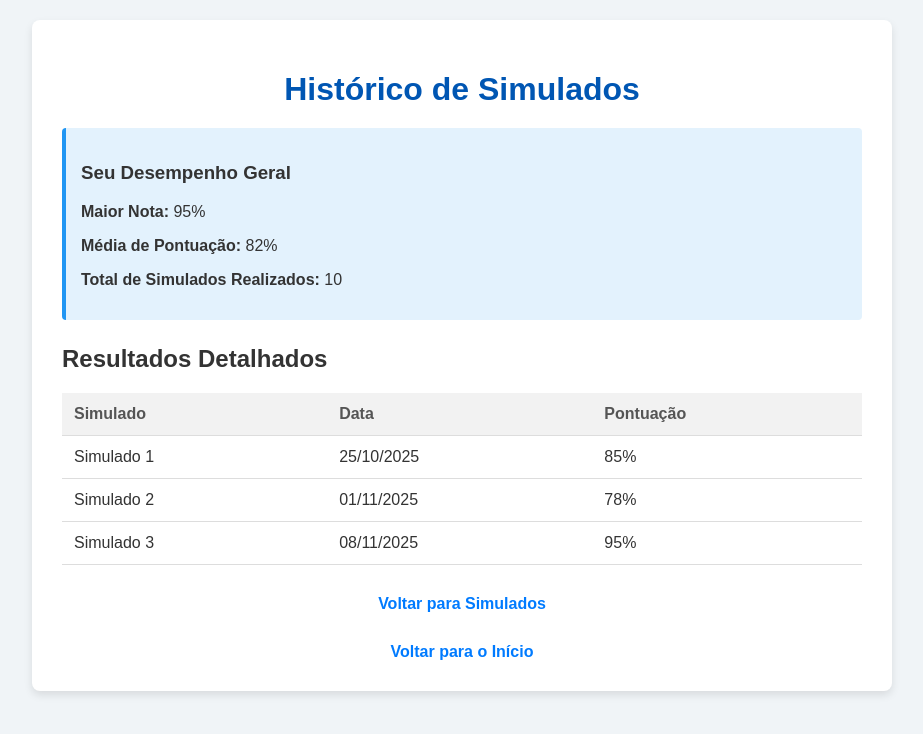
After one commit to nataliaberbetviana/simulados-api, a Flask app: page /historico in a window 1280 px wide. The commit adds this page. Shown: the top 734 px of the page, without its empty margins (178-1101 px from the left). Run offline with Flask 3, Linux system fonts and the light colour scheme.

Commit message:
feat(simulados): Implementa arquitetura modular e rotas dinâmicas

```diff
--- a/app.py
+++ b/app.py
@@ -1,10 +1,67 @@
-# app.py
-from flask import Flask, render_template
+import importlib
+from flask import Flask, render_template, request, session, redirect, url_for
+from dados.simulados import SIMULADOS_DISPONIVEIS
+import os
+import uuid
 
-# Initialize the Flask application
+# Define a chave secreta para usar as sessões
+# Isso é obrigatório para usar 'session'
 app = Flask(__name__)
+app.secret_key = os.environ.get('SECRET_KEY', str(uuid.uuid4()))
 
-# Define a route for the home page
+# --- ROTAS PRINCIPAIS ---
+
+# Rota para a página inicial
 @app.route('/')
 def home():
     return render_template('home.html')
+
+# Rota para o índice de simulados (lista de opções)
+@app.route('/simulados')
+def simulados():
+    # Envia a lista de índice para o template (simulados.html)
+    return render_template('simulados.html', simulados_disponiveis=SIMULADOS_DISPONIVEIS)
+
+# Rota dinâmica para fazer um simulado específico
+@app.route('/simulado/<int:id_do_simulado>', methods=['GET'])
+def fazer_simulado(id_do_simulado):
+    # 1. Encontra o simulado no índice (dados/simulados.py)
+    simulado_info = next((s for s in SIMULADOS_DISPONIVEIS if s["id"] == id_do_simulado), None)
+
+    if simulado_info is None:
+        return "Simulado não encontrado!", 404
+
+    try:
+        # 2. IMPORTA O MÓDULO CORRETO DINAMICAMENTE
+        # Ex: importa o módulo 'dados.simulado_1'
+        modulo_simulado = importlib.import_module(f"dados.{simulado_info['arquivo']}")
+
+        # 3. Pega os dados brutos (DADOS_SIMULADO) de dentro do módulo
+        simulado_data = modulo_simulado.DADOS_SIMULADO
+
+    except ImportError:
+        return f"Erro: Arquivo de dados para o simulado {id_do_simulado} não encontrado.", 500
+    except AttributeError:
+        return f"Erro: Variável DADOS_SIMULADO não encontrada no arquivo {simulado_info['arquivo']}.py.", 500
+
+    # Por enquanto, apenas exibimos o título e as questões para teste
+    return render_template('fazer_simulado.html', simulado=simulado_data)
+
+# Rota de materiais
+@app.route('/materiais')
+def materiais():
+    return render_template('materiais.html')
+
+# Rota de links
+@app.route('/links')
+def links():
+    return render_template('links.html')
+
+# Rota de histórico
+@app.route('/historico')
+def historico():
+    # Futuramente, você passará o histórico salvo aqui
+    return render_template('historico.html')
+
+if __name__ == '__main__':
+    app.run(debug=True)
--- /dev/null
+++ b/dados/simulados.py
@@ -0,0 +1,17 @@
+# Arquivo: dados/simulados.py
+# Este arquivo funciona como um índice para todos os simulados disponíveis.
+# Ele NÃO contém as questões completas.
+
+SIMULADOS_DISPONIVEIS = [
+    {
+        "id": 1,
+        "titulo": "Simulado 1: Fundamentos da Nuvem AWS",
+        "arquivo": "simulado_1"  # Nome do arquivo a ser importado dinamicamente
+    },
+    {
+        "id": 2,
+        "titulo": "Simulado 2: Serviços Essenciais AWS",
+        "arquivo": "simulado_2"  # Nome do arquivo a ser importado dinamicamente
+    },
+    # Adicione mais simulados aqui conforme você cria os arquivos correspondentes
+]
--- /dev/null
+++ b/templates/historico.html
@@ -0,0 +1,105 @@
+<!DOCTYPE html>
+<html lang="pt-br">
+<head>
+    <meta charset="UTF-8">
+    <title>Histórico de Simulados</title>
+    <style>
+        body {
+            font-family: sans-serif;
+            margin: 0;
+            padding: 20px;
+            background-color: #f0f4f7;
+            color: #333;
+        }
+        .container {
+            max-width: 800px;
+            margin: auto;
+            background-color: #fff;
+            padding: 30px;
+            border-radius: 8px;
+            box-shadow: 0 4px 8px rgba(0,0,0,0.1);
+        }
+        h1 {
+            text-align: center;
+            color: #0056b3;
+            margin-bottom: 20px;
+        }
+        .info-geral {
+            background-color: #e3f2fd;
+            border-left: 4px solid #2196f3;
+            padding: 15px;
+            margin-bottom: 25px;
+            border-radius: 4px;
+        }
+        table {
+            width: 100%;
+            border-collapse: collapse;
+            margin-top: 20px;
+        }
+        th, td {
+            text-align: left;
+            padding: 12px;
+            border-bottom: 1px solid #ddd;
+        }
+        th {
+            background-color: #f2f2f2;
+            color: #555;
+            font-weight: bold;
+        }
+        tr:hover {
+            background-color: #f5f5f5;
+        }
+        .link-voltar {
+            display: block;
+            margin-top: 30px;
+            text-align: center;
+            font-weight: bold;
+            color: #007bff;
+            text-decoration: none;
+        }
+    </style>
+</head>
+<body>
+    <div class="container">
+        <h1>Histórico de Simulados</h1>
+
+        <div class="info-geral">
+            <h3>Seu Desempenho Geral</h3>
+            <p><strong>Maior Nota:</strong> <span id="maior-nota">95%</span></p>
+            <p><strong>Média de Pontuação:</strong> <span id="media-pontuacao">82%</span></p>
+            <p><strong>Total de Simulados Realizados:</strong> <span id="total-simulados">10</span></p>
+        </div>
+
+        <h2>Resultados Detalhados</h2>
+        <table>
+            <thead>
+                <tr>
+                    <th>Simulado</th>
+                    <th>Data</th>
+                    <th>Pontuação</th>
+                </tr>
+            </thead>
+            <tbody>
+                <tr>
+                    <td>Simulado 1</td>
+                    <td>25/10/2025</td>
+                    <td>85%</td>
+                </tr>
+                <tr>
+                    <td>Simulado 2</td>
+                    <td>01/11/2025</td>
+                    <td>78%</td>
+                </tr>
+                <tr>
+                    <td>Simulado 3</td>
+                    <td>08/11/2025</td>
+                    <td>95%</td>
+                </tr>
+            </tbody>
+        </table>
+
+        <a class="link-voltar" href="{{ url_for('simulados') }}">Voltar para Simulados</a>
+        <a class="link-voltar" href="{{ url_for('home') }}">Voltar para o Início</a>
+    </div>
+</body>
+</html>
--- a/templates/home.html
+++ b/templates/home.html
@@ -40,9 +40,9 @@
     <div class="container" style="margin-top: 20px;">
         <h2>Recursos</h2>
         <p>Explore os simulados e materiais de estudo disponíveis na plataforma para se preparar para a certificação AWS.</p>
-        <a href="/simulados">Acessar Simulados</a>
-        <a href="/materiais" style="margin-left: 15px;">Acessar Materiais de Estudo</a>
-        <a href="'/links'" style="margin-left: 15px;">Acessar Links Úteis</a>
+        <a href="{{ url_for('simulados') }}">Acessar Simulados</a>
+        <a href="{{ url_for('materiais') }}" style="margin-left: 15px;">Acessar Materiais de Estudo</a>
+        <a href="{{ url_for('links') }}" style="margin-left: 15px;">Acessar Links Úteis</a>
     </div>
 </body>
 </html>
```
Also changed, not shown: dados/simulado_1.py (added, +24 -0 lines), dados/simulado_2.py (added, +24 -0 lines), templates/fazer_simulado.html (added, +28 -0 lines), templates/links.html (added, +26 -0 lines), templates/materiais.html (added, +26 -0 lines), templates/simulados.html (added, +76 -0 lines), dados/__init__.py (added).
